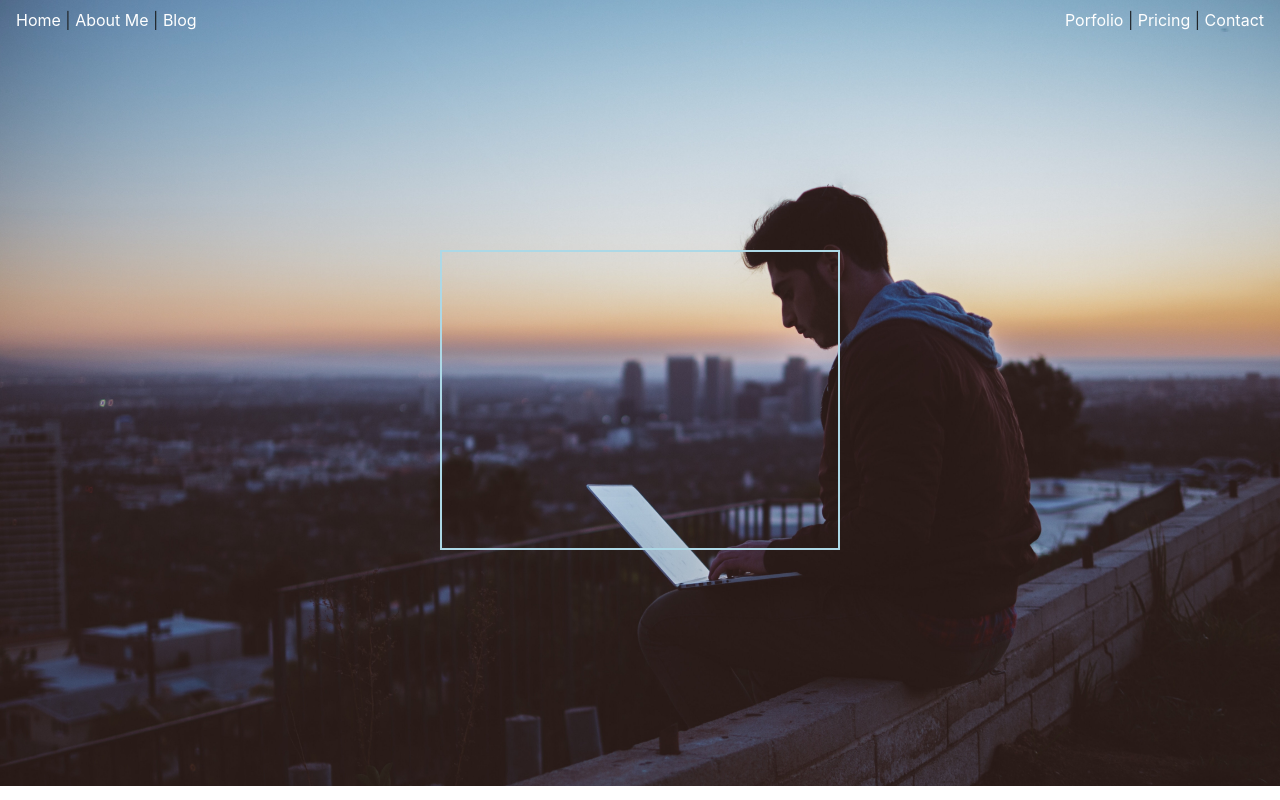
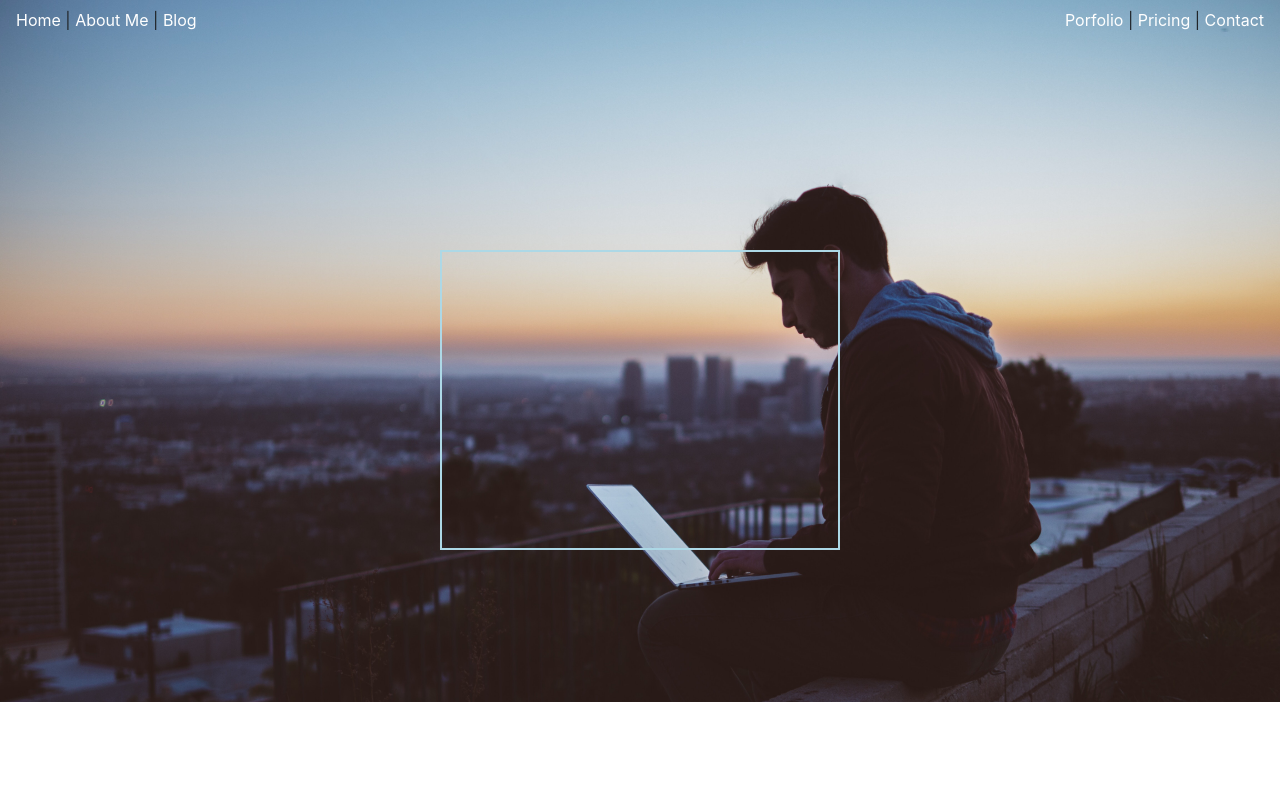
Before and after one commit to joshdrochon/portfolio-landing-page, a plain HTML site: page index.html in a window 1280 px wide. Drawn offline with Linux system fonts and the light colour scheme.

Commit message:
change dimensions of banner img to add call to action below effect

```diff
--- a/index.html
+++ b/index.html
@@ -12,7 +12,7 @@
   <body>
     <div class="container-fluid">
       <div id="banner">
-        <img src="img/banner-img.jpg" alt="Norway" style="width:100%;">
+        <img src="img/IMG_2517.jpg" alt="Norway" style="width:100%;">
         <div id="nav" class="top-left">
           <ul>
             <li><a href="#">Home</a> |</li>
```
Also changed, not shown: img/IMG_2517.jpg (added).
